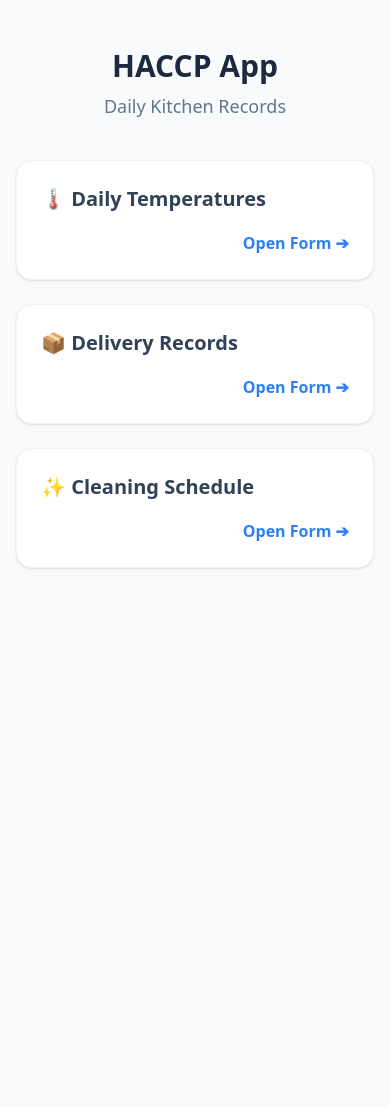
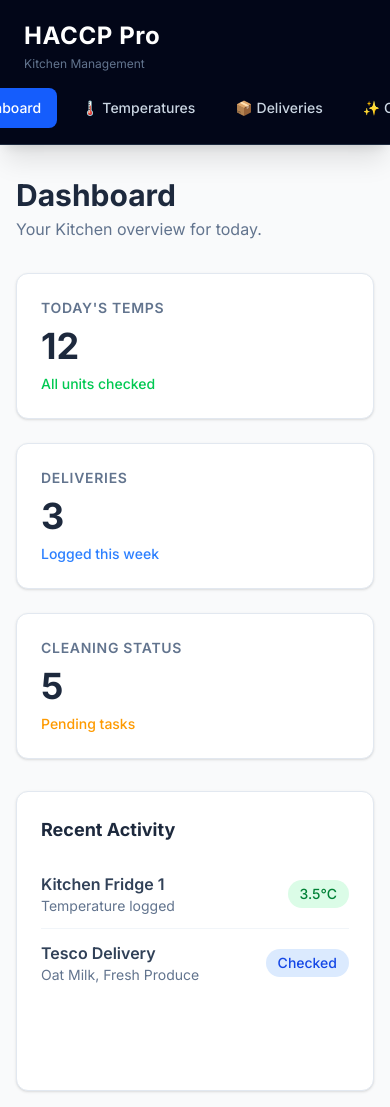
Before and after one commit to williampgdias/haccp-system, a Next.js app in the folder frontend/: page / in a window 390 px wide. Before the commit the page ends 844 px from the top, so only its background shows below. Built offline with nearby package versions, Linux system fonts and the light colour scheme.

Commit message:
feat(frontend): create responsive sidebar layout and dashboard overview

```diff
--- a/frontend/src/app/layout.tsx
+++ b/frontend/src/app/layout.tsx
@@ -1,33 +1,71 @@
+// frontend/src/app/layout.tsx
 import type { Metadata } from 'next';
-import { Geist, Geist_Mono } from 'next/font/google';
+import { Inter } from 'next/font/google';
 import './globals.css';
+import Link from 'next/link';
 
-const geistSans = Geist({
-    variable: '--font-geist-sans',
-    subsets: ['latin'],
-});
-
-const geistMono = Geist_Mono({
-    variable: '--font-geist-mono',
-    subsets: ['latin'],
-});
+const inter = Inter({ subsets: ['latin'] });
 
 export const metadata: Metadata = {
-    title: 'HACCP System',
-    description: 'Generated by create next app',
+    title: 'HACCP Pro',
+    description: 'Kitchen Management System',
 };
 
 export default function RootLayout({
     children,
-}: Readonly<{
+}: {
     children: React.ReactNode;
-}>) {
+}) {
     return (
         <html lang="en">
             <body
-                className={`${geistSans.variable} ${geistMono.variable} antialiased`}
+                className={`${inter.className} bg-slate-50 text-slate-900 flex flex-col lg:flex-row min-h-screen`}
             >
-                {children}
+                {/* Sidebar / Top bar */}
+                <aside className="w-full lg:w-64 bg-slate-950 text-slate-300 flex flex-col border-b lg:border-b-0 lg:border-r border-slate-800 shadow-xl z-10 shrink-0">
+                    {/* Logo Area: Left aligned on all screens */}
+                    <div className="pt-5 px-6 lg:p-6">
+                        <h1 className="text-2xl font-bold text-white tracking-wide">
+                            HACCP Pro
+                        </h1>
+                        <p className="text-xs text-slate-500 mt-1">
+                            Kitchen Management
+                        </p>
+                    </div>
+
+                    {/* Navigation */}
+                    <nav className="flex flex-row lg:flex-col justify-center lg:justify-start gap-2 p-4 lg:p-6 overflow-x-auto lg:overflow-visible w-full">
+                        <Link
+                            href="/"
+                            className="px-4 py-2.5 rounded-lg bg-blue-600 text-white text-sm font-medium whitespace-nowrap transition-colors"
+                        >
+                            📊 Dashboard
+                        </Link>
+                        <Link
+                            href="/temperatures"
+                            className="px-4 py-2.5 rounded-lg hover:bg-slate-800 hover:text-white text-sm font-medium transition-colors whitespace-nowrap"
+                        >
+                            🌡️ Temperatures
+                        </Link>
+                        <Link
+                            href="/deliveries"
+                            className="px-4 py-2.5 rounded-lg hover:bg-slate-800 hover:text-white text-sm font-medium transition-colors whitespace-nowrap"
+                        >
+                            📦 Deliveries
+                        </Link>
+                        <Link
+                            href="/cleaning"
+                            className="px-4 py-2.5 rounded-lg hover:bg-slate-800 hover:text-white text-sm font-medium transition-colors whitespace-nowrap"
+                        >
+                            ✨ Cleaning
+                        </Link>
+                    </nav>
+                </aside>
+
+                {/* Main Content Area */}
+                <main className="flex-1 p-4 md:p-6 lg:p-8 overflow-y-auto">
+                    {children}
+                </main>
             </body>
         </html>
     );
--- a/frontend/src/app/page.tsx
+++ b/frontend/src/app/page.tsx
@@ -1,58 +1,82 @@
-import Link from 'next/link';
-
 export default function Home() {
     return (
-        <main className="min-h-screen p-4 mx-auto max-w-5xl">
-            <header className="mb-10 mt-8 md:mt-12 text-center md:text-left">
-                <h1 className="text-3xl md:text-4xl font-bold text-slate-800">
-                    HACCP App
-                </h1>
-                <p className="text-slate-500 mt-2 text-lg">
-                    Daily Kitchen Records
+        <div className="max-w-6xl mx-auto">
+            <header className="mb-8 mt-4 md:mt-0">
+                <h2 className="text-3xl font-bold text-slate-800">Dashboard</h2>
+                <p className="text-slate-500 mt-1">
+                    Your Kitchen overview for today.
                 </p>
             </header>
 
-            {/* Navigation Menu */}
-            <nav className="grid grid-cols-1 md:grid-cols-2 lg:grid-cols-3 gap-6">
-                {/* Link to Daily Temperatures Form */}
-                <Link
-                    href="/temperatures"
-                    className="bg-white p-6 rounded-2xl shadow-sm border border-slate-100 flex flex-col justify-between hover:shadow-md active:scale-95 transition-all min-h-30"
-                >
-                    <span className="font-semibold text-xl text-slate-700 mb-4">
-                        🌡️ Daily Temperatures
+            {/* Summary Cards Grid */}
+            <div className="grid grid-cols-1 md:grid-cols-3 gap-6 mb-8">
+                <div className="bg-white p-6 rounded-xl shadow-sm border border-slate-200">
+                    <h3 className="text-slate-500 text-sm font-semibold mb-2 uppercase tracking-wider">
+                        Today&apos;s Temps
+                    </h3>
+                    <p className="text-4xl font-bold text-slate-800">12</p>
+                    <span className="text-green-500 text-sm font-medium mt-2 block">
+                        All units checked
                     </span>
-                    <span className="text-blue-500 font-bold self-end mt-auto flex items-center gap-2">
-                        Open Form ➔
+                </div>
+
+                <div className="bg-white p-6 rounded-xl shadow-sm border border-slate-200">
+                    <h3 className="text-slate-500 text-sm font-semibold mb-2 uppercase tracking-wider">
+                        Deliveries
+                    </h3>
+                    <p className="text-4xl font-bold text-slate-800">3</p>
+                    <span className="text-blue-500 text-sm font-medium mt-2 block">
+                        Logged this week
                     </span>
-                </Link>
+                </div>
 
-                {/* Link to Deliveries Form */}
-                <Link
-                    href="/deliveries"
-                    className="bg-white p-6 rounded-2xl shadow-sm border border-slate-100 flex flex-col justify-between hover:shadow-md active:scale-95 transition-all min-h-30"
-                >
-                    <span className="font-semibold text-xl text-slate-700 mb-4">
-                        📦 Delivery Records
+                <div className="bg-white p-6 rounded-xl shadow-sm border border-slate-200">
+                    <h3 className="text-slate-500 text-sm font-semibold mb-2 uppercase tracking-wider">
+                        Cleaning Status
+                    </h3>
+                    <p className="text-4xl font-bold text-slate-800">5</p>
+                    <span className="text-amber-500 text-sm font-medium mt-2 block">
+                        Pending tasks
                     </span>
-                    <span className="text-blue-500 font-bold self-end mt-auto flex items-center gap-2">
-                        Open Form ➔
-                    </span>
-                </Link>
+                </div>
+            </div>
 
-                {/* Link to Cleaning Schedule Form */}
-                <Link
-                    href="/cleaning"
-                    className="bg-white p-6 rounded-2xl shadow-sm border border-slate-100 flex flex-col justify-between hover:shadow-md active:scale-95 transition-all min-h-30"
-                >
-                    <span className="font-semibold text-xl text-slate-700 mb-4">
-                        ✨ Cleaning Schedule
-                    </span>
-                    <span className="text-blue-500 font-bold self-end mt-auto flex items-center gap-2">
-                        Open Form ➔
-                    </span>
-                </Link>
-            </nav>
-        </main>
+            {/* Placeholder for Recent Activity List */}
+            <div className="bg-white p-6 rounded-xl shadow-sm border border-slate-200 min-h-75">
+                <h3 className="text-lg font-bold text-slate-800 mb-4">
+                    Recent Activity
+                </h3>
+
+                <div className="divide-y divide-slate-100">
+                    <div className="py-3 flex justify-between items-center">
+                        <div>
+                            <p className="font-semibold text-slate-700">
+                                Kitchen Fridge 1
+                            </p>
+                            <p className="text-sm text-slate-500">
+                                Temperature logged
+                            </p>
+                        </div>
+                        <span className="px-3 py-1 bg-green-100 text-green-700 rounded-full text-sm font-medium">
+                            3.5°C
+                        </span>
+                    </div>
+
+                    <div className="py-3 flex justify-between items-center">
+                        <div>
+                            <p className="font-semibold text-slate-700">
+                                Tesco Delivery
+                            </p>
+                            <p className="text-sm text-slate-500">
+                                Oat Milk, Fresh Produce
+                            </p>
+                        </div>
+                        <span className="px-3 py-1 bg-blue-100 text-blue-700 rounded-full text-sm font-medium">
+                            Checked
+                        </span>
+                    </div>
+                </div>
+            </div>
+        </div>
     );
 }
```
